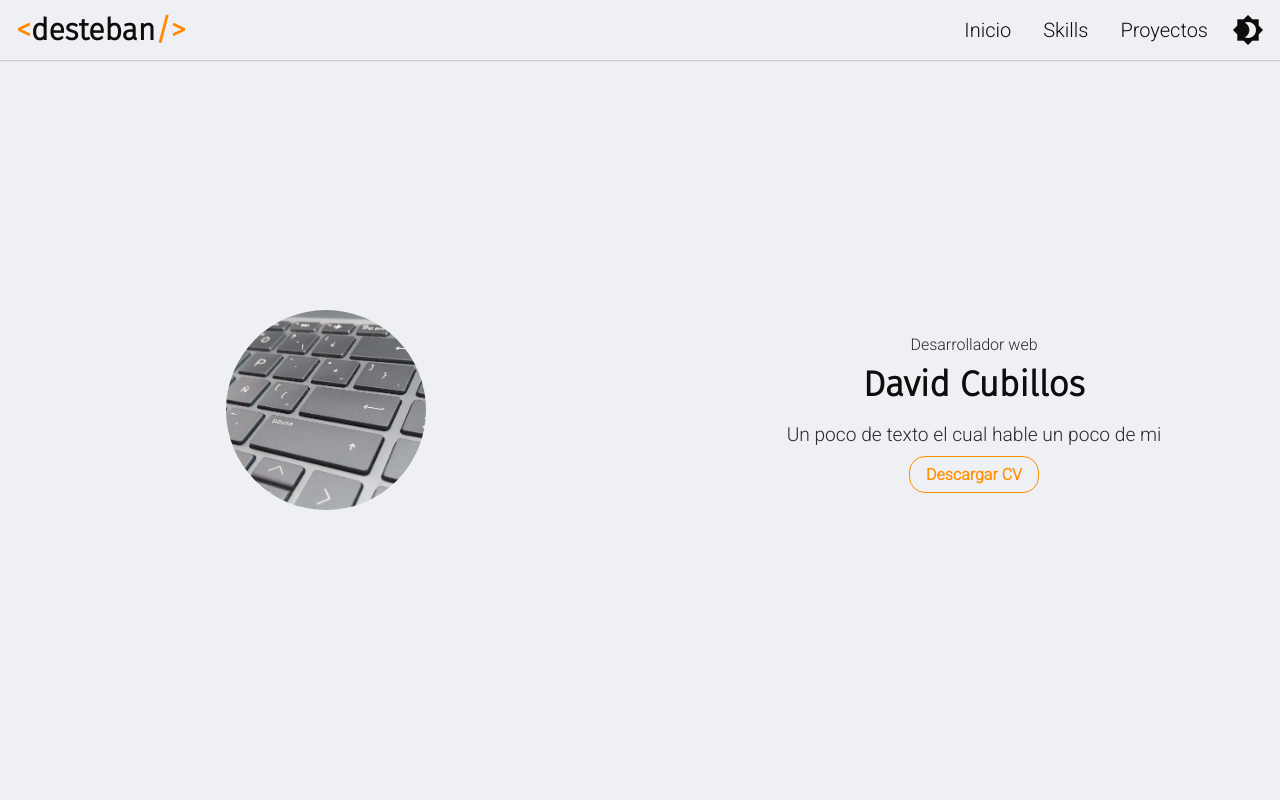
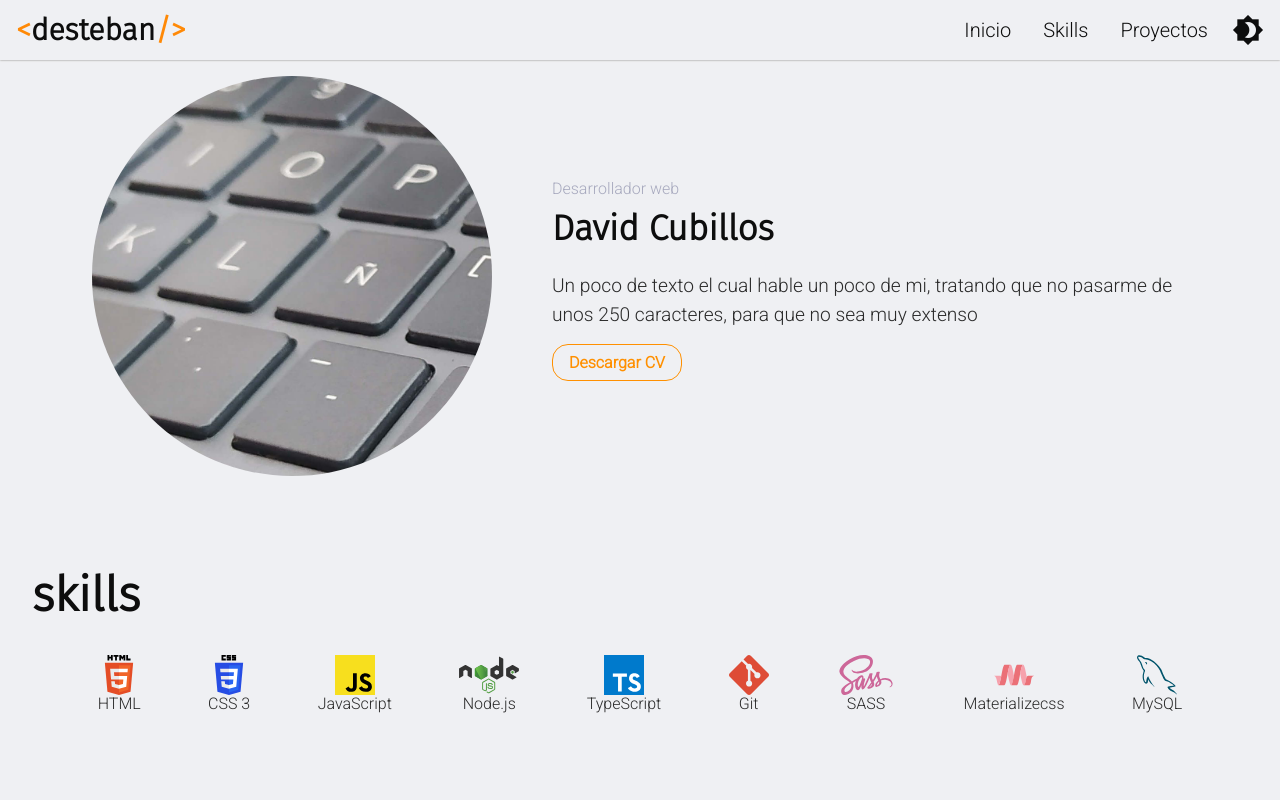
Before and after one commit to desteban/desteban, a Next.js app: page / in a window 1280 px wide. Shown: the top 800 px of the page. Built offline with nearby package versions, Linux system fonts and the light colour scheme.

Commit message:
portada responsive

```diff
--- a/pages/index.tsx
+++ b/pages/index.tsx
@@ -4,6 +4,8 @@ import Image from 'next/image';
 import code from '../public/code.jpg';
 import { Enlace, Footer, Header, Skills, Social } from '../components';
 import Card from '../components/Card';
+
+import persona from '../public/persona.jpg';
 
 export default function Home() {
 	return (
@@ -19,18 +21,22 @@ export default function Home() {
 					<div className="fondo">
 						<div className="imagen">
 							<Image
-								src={'/Fondo.jpg'}
-								alt="Teclado de fondo"
-								height={200}
-								width={200}
+								src={'/persona.jpg'}
+								alt="Imagen de David Cubillos"
+								height={400}
+								width={400}
 							/>
 						</div>
 						<div className="contenido">
-							<div className="cargo">
+							<div className="trabajo">
 								<span>Desarrollador web</span>
 							</div>
 							<h1>David Cubillos</h1>
-							<p>Un poco de texto el cual hable un poco de mi</p>
+							<p>
+								Un poco de texto el cual hable un poco de mi, tratando que no
+								pasarme de unos 250 caracteres, para que no sea muy extenso
+							</p>
+
 							<Enlace href="/" blanck className="btnlink">
 								Descargar CV
 							</Enlace>
@@ -38,22 +44,8 @@ export default function Home() {
 					</div>
 				</section>
 
-				<div>
-					<p>
-						Lorem ipsum dolor sit amet consectetur adipisicing elit. Eaque id quam unde
-						molestias perspiciatis sapiente quibusdam veritatis laborum reiciendis
-						consequuntur exercitationem rerum, quo repudiandae blanditiis animi dolor
-						dolore perferendis voluptate. <a href="">Link</a>
-					</p>
-				</div>
-
-				<section id="acerca-de-mi">
-					<h2>Acerca de mi</h2>
-				</section>
-
 				<section id="skills">
-					<h3>skills</h3>
-
+					<h2>skills</h2>
 					<Skills />
 				</section>
 
--- a/styles/basicos.scss
+++ b/styles/basicos.scss
@@ -24,7 +24,7 @@ body {
 		font-family: Fira Sans;
 		font-weight: bold;
 		color: $colortitulos;
-		margin: 1rem 8px;
+		margin: 1rem 2rem;
 		padding-top: $tamanioheader;
 	}
 }
@@ -52,7 +52,7 @@ h5 {
 p {
 	font-size: 1.2rem;
 	line-height: 150%;
-	margin: 1rem 10px;
+	margin: 1rem 2rem;
 }
 
 a {
@@ -123,46 +123,48 @@ a {
 }
 
 .fondo {
+	position: relative;
+	padding: 0 5%;
 	height: 100vh;
-	width: 100%;
-	position: relative;
-	display: grid;
-	gap: 1rem;
-	grid-auto-flow: dense;
-	grid-template-columns: repeat(auto-fit, minmax(min(100%, 15rem), 1fr));
-	padding: 10px;
+	display: flex;
+	flex-direction: column;
+	justify-content: space-around;
 
 	.imagen {
 		display: flex;
 		justify-content: center;
 		align-items: center;
-		height: 200px;
-		width: 200px;
-		border-radius: 100%;
-		margin-top: $tamanioheader;
-		padding: 3rem;
-		margin: auto;
+		margin: $tamanioheader auto 2rem;
+		overflow: hidden;
+		padding: 1rem;
 
 		img {
+			border-radius: 100%;
+			object-fit: cover;
 			height: 200px;
 			width: 200px;
-			border-radius: 100%;
-			object-fit: cover;
 		}
 	}
 
 	.contenido {
 		margin: auto;
-		text-align: center;
+		text-align: left;
+		padding: 1rem;
+		margin: 2rem 0.5rem;
 
-		.cargo {
+		.trabajo {
 			margin-bottom: 10px;
+			color: $colorparrafo;
 		}
 
 		h1 {
 			margin: 0px;
 			padding: 0px;
 			font-size: 2.2rem;
+		}
+
+		p {
+			margin: 1.5rem 0px;
 		}
 	}
 }
@@ -174,6 +176,7 @@ a {
 	transition: all 0.4s ease-in-out;
 	font-weight: bold;
 	cursor: pointer;
+	margin: 3rem 0px;
 
 	&:hover {
 		text-decoration: none;
@@ -214,6 +217,30 @@ a {
 	p {
 		margin: 1rem;
 	}
+
+	.fondo {
+		height: auto;
+		padding-top: $tamanioheader;
+		.imagen {
+			margin: auto;
+			img {
+				height: 250px;
+				width: 250px;
+			}
+		}
+	}
+}
+
+@media screen and (min-width: 481px) {
+	.fondo {
+		display: grid;
+		grid-auto-flow: dense;
+		grid-template-columns: repeat(auto-fit, minmax(min(100%, 15rem), 1fr));
+		grid-template-rows: repeat(1, 1fr);
+		justify-items: center;
+		align-items: center;
+		gap: 8px;
+	}
 }
 
 @media screen and (min-width: 769px) {
@@ -224,4 +251,24 @@ a {
 	.movil-visible {
 		display: none;
 	}
+
+	.fondo {
+		height: auto;
+		padding-top: $tamanioheader;
+		grid-template-columns: repeat(5, 1fr);
+
+		.imagen {
+			margin: auto;
+			grid-column: 1/3;
+
+			img {
+				height: 400px;
+				width: 400px;
+			}
+		}
+
+		.contenido {
+			grid-column: 3/-1;
+		}
+	}
 }
--- a/styles/dark.scss
+++ b/styles/dark.scss
@@ -1,4 +1,4 @@
-@import "variables.scss";
+@import 'variables.scss';
 
 .dark {
 	background-color: $fondoDark;
@@ -56,6 +56,10 @@
 	}
 }
 
+.fondo .contenido .trabajo {
+	color: $colorparrafoDark;
+}
+
 @media screen and (min-width: 992px) {
 	.dark {
 		.card {
```
Also changed, not shown: public/persona.jpg (added). Lines whose indentation alone changed are shown as unchanged.
